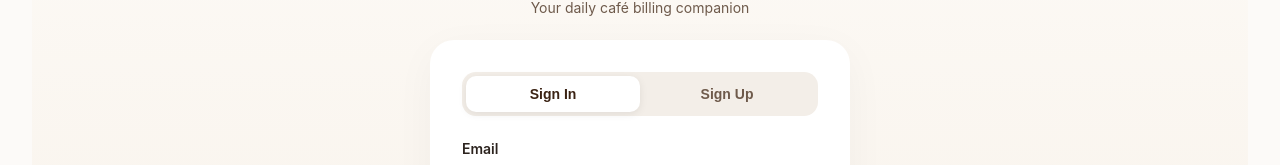
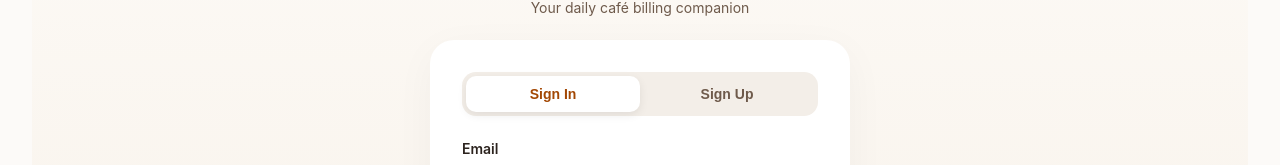
Before and after one commit to saya1805/ChaiChuski, an Angular app: page /userAuth in a window 1280 px wide. Shown: the part 262-427 px from the top of the page. Built offline with nearby package versions, Linux system fonts and the light colour scheme.

Commit message:
add raw changes for login

```diff
--- a/src/app/Auth/user-auth/user-auth.component.css
+++ b/src/app/Auth/user-auth/user-auth.component.css
@@ -55,12 +55,17 @@
   box-shadow: 0 10px 40px rgba(0, 0, 0, 0.04);
 }
 
+/* ==========================================
+   TAB CONTAINER & ACTIVE SWITCHING STYLES
+   ========================================== */
+
 .tab-container {
   display: flex;
   background: #f3eee8;
   padding: 4px;
   border-radius: 14px;
   margin-bottom: 24px;
+  position: relative;
 }
 
 .tab-btn {
@@ -73,14 +78,27 @@
   font-size: 14px;
   color: #6e5a4b;
   cursor: pointer;
-  transition: all 0.2s ease;
+  transition: all 0.25s ease-in-out;
+  outline: none;
 }
 
+/* माऊस वर नेल्यावर मिळणारा इफेक्ट */
+.tab-btn:hover:not(.active) {
+  color: #3b2314;
+  background: rgba(255, 255, 255, 0.4);
+}
+
+/* **क्लिक झाल्यावर (Active) बदलणारा रंग आणि Look** */
 .tab-btn.active {
   background: #ffffff;
-  color: #3b2314;
-  box-shadow: 0 2px 8px rgba(0, 0, 0, 0.08);
+  color: #a34804; /* ब्रँडच्या थीमप्रमाणे Text Color बदलला */
+  box-shadow: 0 3px 10px rgba(0, 0, 0, 0.08);
+  font-weight: 700;
 }
+
+/* ==========================================
+   FORM CONTROLS & INPUTS
+   ========================================== */
 
 .form-group {
   margin-bottom: 20px;
@@ -107,11 +125,12 @@
   border-radius: 12px;
   font-size: 14px;
   outline: none;
-  transition: border-color 0.2s;
+  transition: border-color 0.2s, box-shadow 0.2s;
 }
 
 .input-wrapper input:focus {
   border-color: #a34804;
+  box-shadow: 0 0 0 3px rgba(163, 72, 4, 0.1);
 }
 
 .icon {
@@ -155,11 +174,15 @@
   font-size: 15px;
   font-weight: 600;
   cursor: pointer;
-  transition: background 0.2s;
+  transition: background 0.2s, transform 0.1s;
 }
 
 .submit-btn:hover {
   background: #873a00;
+}
+
+.submit-btn:active {
+  transform: scale(0.99);
 }
 
 /* ==========================================
@@ -238,7 +261,7 @@
   }
 
   .brand-subtitle {
-    display: none; /* मोबाईल आडवा (landscape) केल्यास जागा वाचवण्यासाठी सबटायटल लपवले आहे */
+    display: none;
   }
 
   .auth-card {
--- a/src/app/Auth/user-auth/user-auth.component.html
+++ b/src/app/Auth/user-auth/user-auth.component.html
@@ -18,8 +18,8 @@
   <div class="auth-card">
     <!-- Tabs -->
     <div class="tab-container">
-      <button type="button" class="tab-btn   active">Sign In</button>
-      <button type="button" class="tab-btn">Sign Up</button>
+      <button type="button" class="tab-btn   active" [class.active]="!isSignUp()" (click)="onTabChange(false)">Sign In</button>
+      <button type="button" class="tab-btn" [class.active]="isSignUp()" (click)="onTabChange(true)">Sign Up</button>
     </div>
 
     <!-- Form -->
@@ -64,7 +64,8 @@
       </div>
 
       <!-- Submit Button -->
-      <button type="button" class="submit-btn" (click)="signin()">Sign In</button>
+      <!-- <button type="button" class="submit-btn" (click)="signin()">Sign In</button> -->
+      <button type="button" class="submit-btn" (click)="isSignUp()">{{isSignUp() ? 'Sign Up' : 'Sign In'}}</button>
     </form>
   </div>
 </div>
--- a/src/app/Auth/user-auth/user-auth.component.ts
+++ b/src/app/Auth/user-auth/user-auth.component.ts
@@ -19,9 +19,12 @@ export class UserAuthComponent {
   route = inject(Router)
 
   formData = signal<any>(null)
+  loginformData = signal<any>(null)
+  isSignUp = signal<boolean>(false)
 
 
   apires = toSignal(toObservable(this.formData).pipe(switchMap((data:any) =>{if (!data) return of(null);return this.service.senduserinfo(data);})))
+  apireslogin = toSignal(toObservable(this.formData).pipe(switchMap((data:any) =>{if (!data) return of(null);return this.service.senduserinfoLogin(data);})))
 
   constructor(){
     this.authform = this.fb.group({
@@ -42,11 +45,24 @@ export class UserAuthComponent {
     })
   }
 
+  onTabChange(isSignUpMode: boolean) {
+  this.isSignUp.set(isSignUpMode);
+  console.log('Tab changed to:', isSignUpMode ? 'Sign Up' : 'Sign In');
+}
+
   signin(){
-    if(this.authform.valid){
-      this.formData.set(this.authform.value);
-      console.log(this.formData())
+    if(this.isSignUp() == true){
+       if(this.authform.valid){
+         this.formData.set(this.authform.value);
+         console.log(this.formData())
+       }
+    }else{
+      if(this.authform.valid){
+         this.loginformData.set(this.authform.value);
+         console.log(this.loginformData())
+       }
     }
+
     // this.service.senduserinfo(this.authform.value).subscribe((res:any) => {
     //   console.log(res)
     // })
--- a/src/app/Services/api.service.ts
+++ b/src/app/Services/api.service.ts
@@ -24,4 +24,13 @@ export class ApiService {
      return this.http.post(this.apiUrl+'login/SignIn',JSON.stringify(data), httpOptions)
   }
 
+   senduserinfoLogin(data:any){
+   const httpOptions = {
+      headers: new HttpHeaders({
+        'Content-Type': 'application/json'
+      })
+    };
+     return this.http.post(this.apiUrl+'login/logIn',JSON.stringify(data), httpOptions)
+  }
+
 }
```
